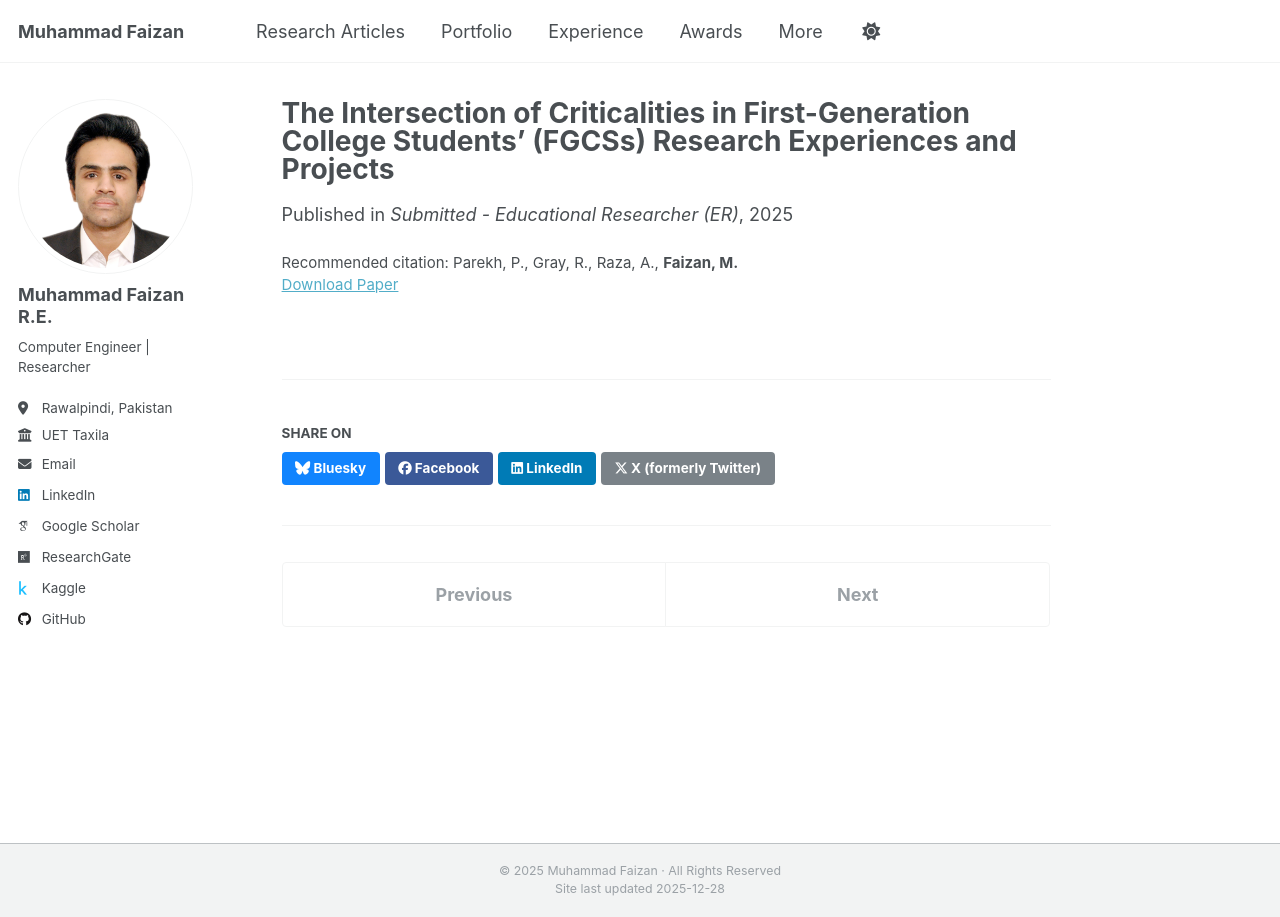
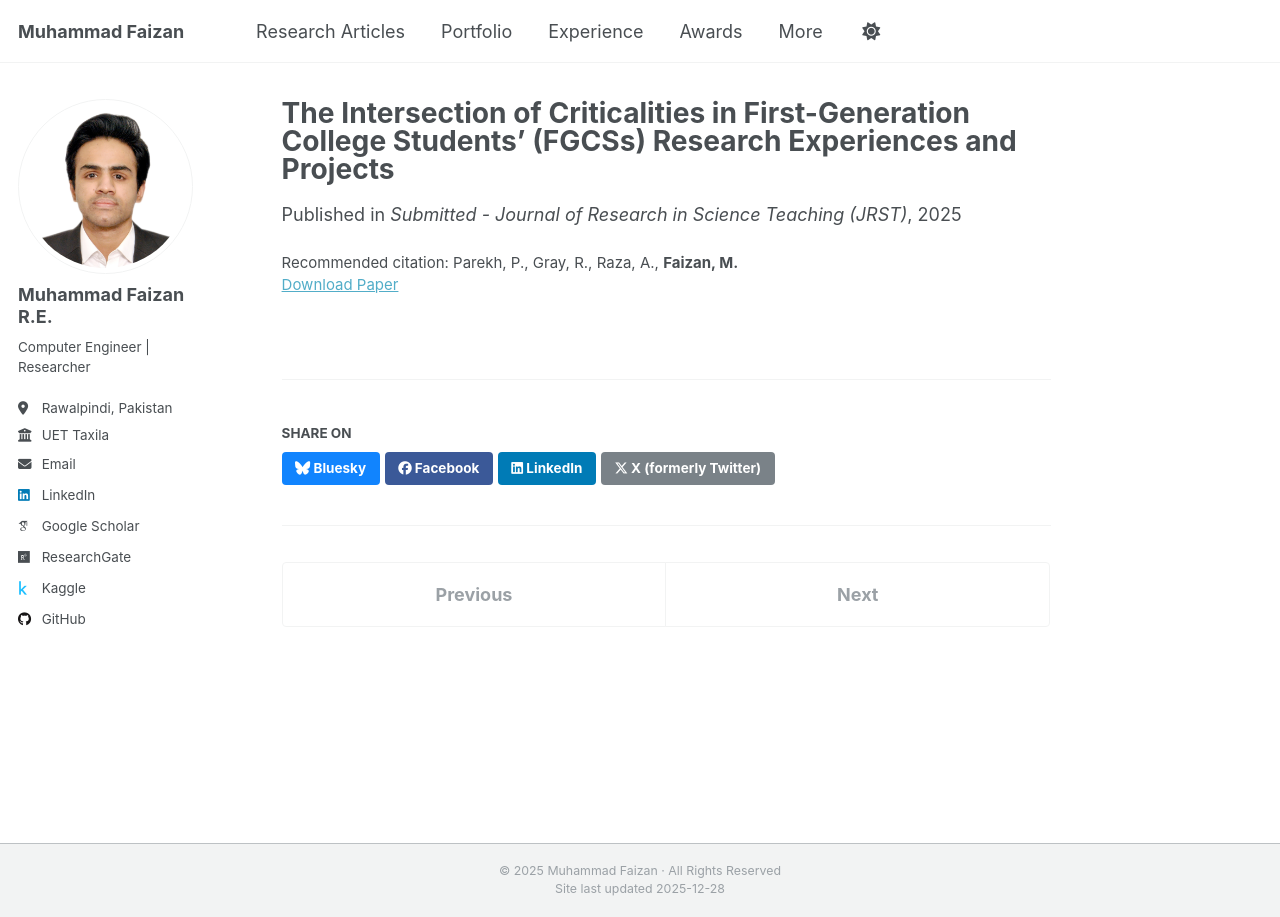
Before and after one commit to MuhammadFaizan99/MuhammadFaizan99.github.io, a Jekyll site: the page built from _publications/2025-05-31-paper-title-number-4.md, in a window 1280 px wide. Built offline with Jekyll 4.4.1, drawn with Linux system fonts in a browser that asks for light colours; some web fonts are replaced; a script that is not in the unit is left out.

Commit message:
Update venue for paper submission

```diff
--- a/_publications/2025-05-31-paper-title-number-4.md
+++ b/_publications/2025-05-31-paper-title-number-4.md
@@ -3,7 +3,7 @@ title: "The Intersection of Criticalities in First-Generation College Students'
 collection: publications
 category: submitted
 date: 2025-01-01
-venue: "Submitted - Educational Researcher (ER)"
+venue: "Submitted - Journal of Research in Science Teaching (JRST)"
 paperurl: ""
 citation: "Parekh, P., Gray, R., Raza, A., <b>Faizan, M.</b>"
 ---
```
